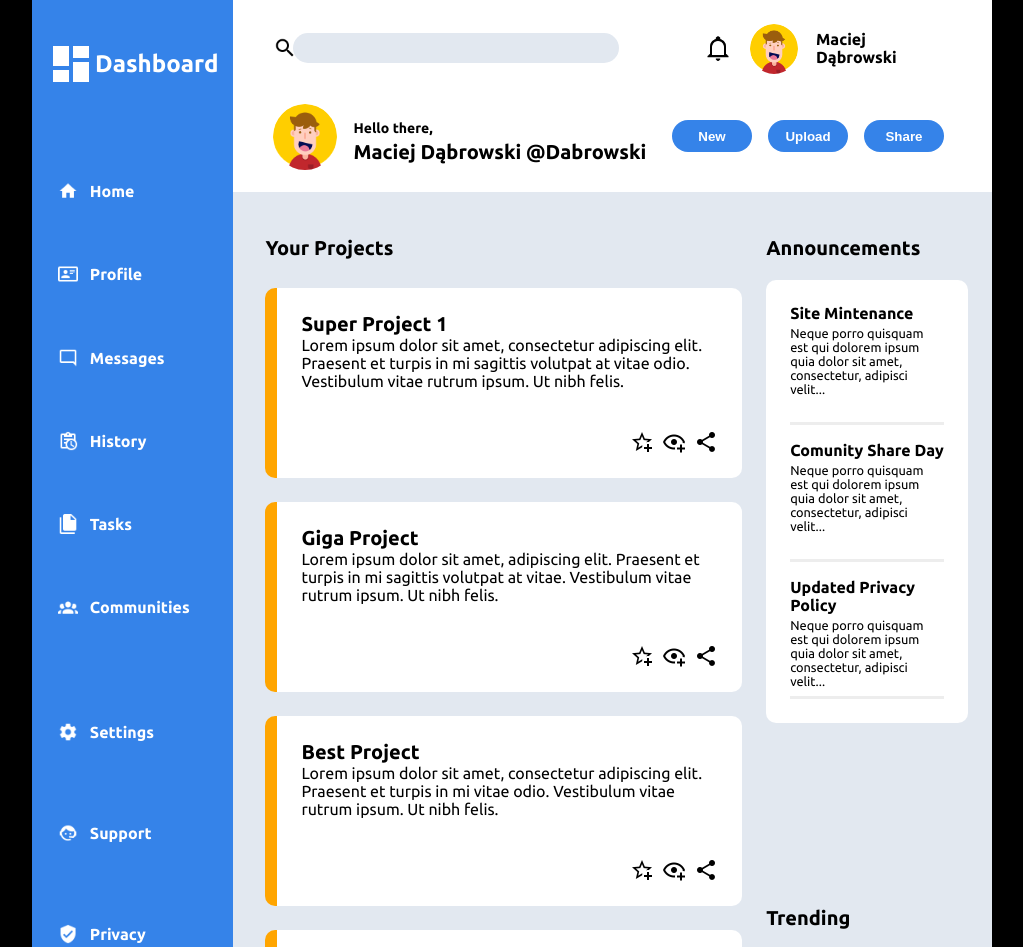
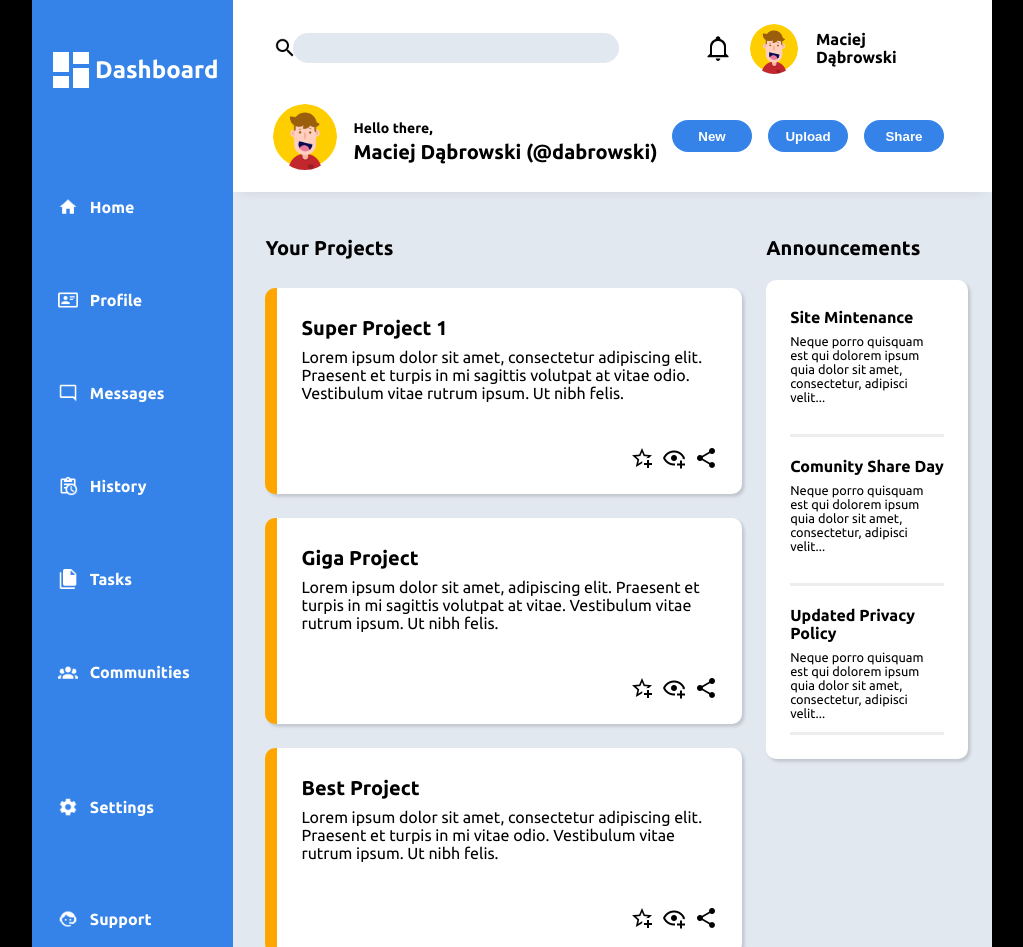
Before and after one commit to MaciejDabrowskii/PROJECT-ADMIN-DASHBOARD, a plain HTML site: page index.html in a window 1280 px wide. Shown: the top 947 px of the page, without its empty margins (128-1151 px from the left). Drawn offline with Linux system fonts and the light colour scheme.

Commit message:
project complete

```diff
--- a/index.html
+++ b/index.html
@@ -25,7 +25,7 @@
             <img src="avatars/avatar.png" alt="avatar photo" class="avatar-photo big">
         </div>
         <div class="user-quote-text">Hello there,</div>
-        <div class="user-quote-name">Maciej Dąbrowski @Dabrowski</div>
+        <div class="user-quote-name">Maciej Dąbrowski (@dabrowski)</div>
     </div>
     <div class="header-options">
         <button class="header-options-new">New</button>
@@ -68,7 +68,8 @@
             <div class="project-card">
                 <h3>Super Project 1</h3>
                 <p>
-                    Lorem ipsum dolor sit amet, consectetur adipiscing elit. Praesent et turpis in mi sagittis volutpat at vitae odio. Vestibulum vitae rutrum ipsum. Ut nibh felis.</p>
+                    Lorem ipsum dolor sit amet, consectetur adipiscing elit. Praesent et turpis in mi sagittis volutpat at vitae odio. Vestibulum vitae rutrum ipsum. Ut nibh felis.
+                </p>
                 <div class="card-icons">
                     <img class="card-icon" src="icons\star-plus-outline.png" alt="star icon">
                     <img class="card-icon" src="icons\eye-plus-outline.png" alt="eye icon">
@@ -78,7 +79,8 @@
             <div class="project-card">
                 <h3>Giga Project</h3>
                 <p>
-                    Lorem ipsum dolor sit amet, adipiscing elit. Praesent et turpis in mi sagittis volutpat at vitae. Vestibulum vitae rutrum ipsum. Ut nibh felis.</p>
+                    Lorem ipsum dolor sit amet, adipiscing elit. Praesent et turpis in mi sagittis volutpat at vitae. Vestibulum vitae rutrum ipsum. Ut nibh felis.
+                </p>
                 <div class="card-icons">
                     <img class="card-icon" src="icons\star-plus-outline.png" alt="star icon">
                     <img class="card-icon" src="icons\eye-plus-outline.png" alt="eye icon">
@@ -88,7 +90,8 @@
             <div class="project-card">
                 <h3>Best Project</h3>
                 <p>
-                    Lorem ipsum dolor sit amet, consectetur adipiscing elit. Praesent et turpis in mi vitae odio. Vestibulum vitae rutrum ipsum. Ut nibh felis.</p>
+                    Lorem ipsum dolor sit amet, consectetur adipiscing elit. Praesent et turpis in mi vitae odio. Vestibulum vitae rutrum ipsum. Ut nibh felis.
+                </p>
                 <div class="card-icons">
                     <img class="card-icon" src="icons\star-plus-outline.png" alt="star icon">
                     <img class="card-icon" src="icons\eye-plus-outline.png" alt="eye icon">
@@ -98,7 +101,8 @@
             <div class="project-card">
                 <h3>Super Duper Site</h3>
                 <p>
-                    Lorem ipsum dolor sit amet, consectetur adipiscing elit. Praesent et turpis in mi sagittis volutpat at vitae odio. Vestibulum nibh felis.</p>
+                    Lorem ipsum dolor sit amet, consectetur adipiscing elit. Praesent et turpis in mi sagittis volutpat at vitae odio. Vestibulum nibh felis.
+                </p>
                 <div class="card-icons">
                     <img class="card-icon" src="icons\star-plus-outline.png" alt="star icon">
                     <img class="card-icon" src="icons\eye-plus-outline.png" alt="eye icon">
@@ -109,7 +113,8 @@
 
                 <p>
                 <h3>Super App</h3>
-                    Lorem ipsum dolor sit amet, consectetur. Praesent et turpis in mi sagittis volutpat at vitae odio. Vestibulum vitae rutrum ipsum. Ut nibh felis.</p>
+                    Lorem ipsum dolor sit amet, consectetur. Praesent et turpis in mi sagittis volutpat at vitae odio. Vestibulum vitae rutrum ipsum. Ut nibh felis.
+                </p>
                 <div class="card-icons">
                     <img class="card-icon" src="icons\star-plus-outline.png" alt="star icon">
                     <img class="card-icon" src="icons\eye-plus-outline.png" alt="eye icon">
@@ -119,7 +124,8 @@
             <div class="project-card">
                 <h3>Cash Generator App</h3>
                 <p>
-                    Lorem ipsum dolor sit amet, consectetur adipiscing elit. Praesent  agittis volutpat at vitae odio. Vestibulum vitae rutrum ipsum. Ut nibh felis.</p>
+                    Lorem ipsum dolor sit amet, consectetur adipiscing elit. Praesent  agittis volutpat at vitae odio. Vestibulum vitae rutrum ipsum. Ut nibh felis.
+                </p>
                 <div class="card-icons">
                     <img class="card-icon" src="icons\star-plus-outline.png" alt="star icon">
                     <img class="card-icon" src="icons\eye-plus-outline.png" alt="eye icon">
--- a/style.css
+++ b/style.css
@@ -1,6 +1,6 @@
 @import url('https://fonts.googleapis.com/css2?family=Paytone+One&family=Ubuntu:ital,wght@0,300;0,400;0,500;0,700;1,300;1,400;1,500;1,700&display=swap');
 :root {
-    background-color: black;
+    background-color: rgb(0, 0, 0);
     font-family: 'Ubuntu', sans-serif;
 }
 body {
@@ -70,6 +70,8 @@ h3 {
     padding: 3vh 6vh 1vh 5vh;
     gap: 2vh 0;
     background-color: rgb(255, 255, 255);
+    z-index: 1;
+    box-shadow: rgba(33, 35, 38, 0.1) 0px 10px 10px -10px;
 }
 .header-searchbar {
     grid-area: 1 / 1 / 2 / 2;
@@ -185,9 +187,11 @@ h3 {
     border-radius: 10px;
     padding: 3vh;
     display: grid;
+    box-shadow: rgba(0, 0, 0, 0.15) 2.4px 2.4px 3.2px;
 }
 .project-card > h3, p {
     margin: 0;
+    padding: 4px 0;
 }
 .card-icons {
     display: grid;
@@ -213,6 +217,7 @@ h3 {
     display: grid;
     grid-template-rows: 1fr 1fr 1fr;
     gap: 2vh 0;
+    box-shadow: rgba(0, 0, 0, 0.15) 2.4px 2.4px 3.2px;
 }
 .announcements-card {
     border-bottom: 3px solid rgba(233, 233, 233, 0.801);
@@ -236,6 +241,7 @@ h3 {
     border: none;
     border-radius: 10px;
     padding: 3vh;
+    box-shadow: rgba(0, 0, 0, 0.15) 2.4px 2.4px 3.2px;
 }
 .main-trending-profile {
     display: grid;
```
